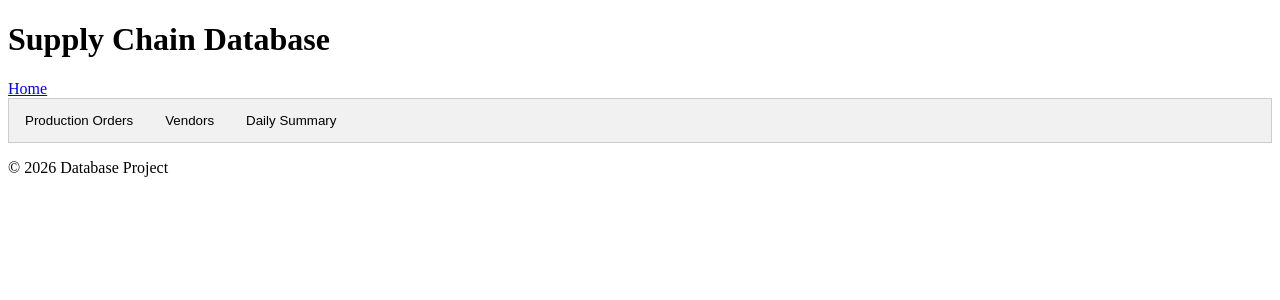
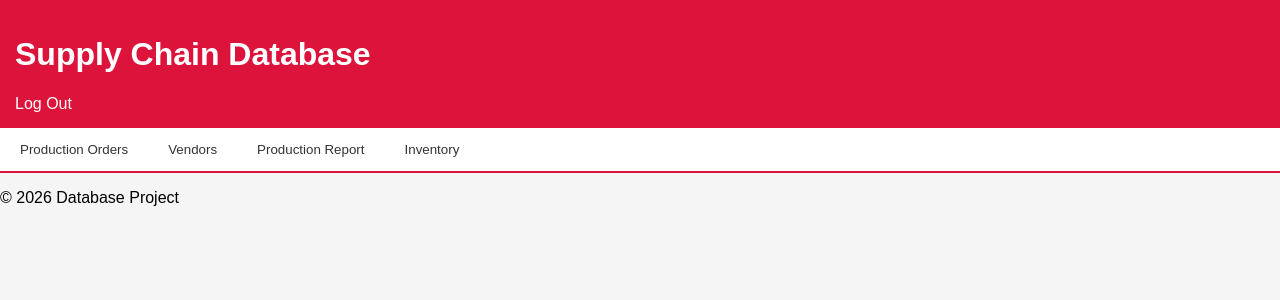
Before and after one commit to Dmoney567/Database_Project, a FastAPI app: page /dashboard in a window 1280 px wide. Shown: the top 300 px of the page. Run offline with FastAPI, Linux system fonts and the light colour scheme; data that the repository does not hold is empty.

Commit message:
Unified UI styling and dashboard added

```diff
--- a/app/main.py
+++ b/app/main.py
@@ -103,9 +103,16 @@ async def register(request: Request):
 
     return RedirectResponse(url="/login", status_code=302)
 
+##default dashboard
 @app.get("/dashboard")
 async def dashboard(request: Request):
+    return templates.TemplateResponse(request=request,name="dashboard.html",context={"request": request})
 
+
+
+##nested routes
+@app.get("/dashboard/vendors")
+async def vendors(request:Request):
     conn = get_db_conn()
     cursor = conn.cursor(dictionary=True)
     try:
@@ -137,9 +144,11 @@ async def dashboard(request: Request):
     return RedirectResponse(url="/",status_code = 303)
 
 
+
+
 #write operation
-@app.post("/divisions/create")
-async def create_division(request: Request):
+@app.post("/production_stage/create")
+async def create_production_stage(request: Request):
     form = await request.form()
     name = form["name"]
 
--- a/static/css/dashboard.css
+++ b/static/css/dashboard.css
@@ -1,34 +1,81 @@
 .tab {
-  overflow: hidden;
-  border: 1px solid #ccc;
-  background-color: #f1f1f1;
+  display: flex;
+  border-bottom: 2px solid #dc143c;
+  background-color: #ffffff;
 }
 
-/* Style the buttons that are used to open the tab content */
-.tab button {
-  background-color: inherit;
-  float: left;
+.logoutLink{
+  text-decoration: none;
+  color:white;
+
+}
+
+.tab button,
+.tab a {
+  background-color: #ffffff;
   border: none;
   outline: none;
   cursor: pointer;
-  padding: 14px 16px;
-  transition: 0.3s;
-}
-
-/* Change background color of buttons on hover */
-.tab button:hover {
-  background-color: #ddd;
+  padding: 14px 20px;
+  transition: 0.25s;
+  font-weight: 500;
+  color: #333;
+  text-decoration: none;
 }
 
 
-.tab button.active {
-  background-color: #ccc;
+.tab button:hover,
+.tab a:hover {
+  background-color: #ffe5ea;
+  color: #dc143c;
+}
+
+.tab button.active,
+.tab a.active {
+  background-color: #dc143c;
+  color: white;
+  font-weight: bold;
 }
 
 
 .tabcontent {
-  display: none;
-  padding: 6px 12px;
-  border: 1px solid #ccc;
+  padding: 16px;
+  border: 1px solid #e0e0e0;
   border-top: none;
+  background-color: #ffffff;
 }
+
+body {
+  background-color: #f5f5f5;
+  font-family: Arial, sans-serif;
+  margin: 0;
+}
+
+
+header {
+  background-color: #dc143c;
+  color: white;
+  padding: 15px;
+}
+
+
+table {
+  width: 100%;
+  border-collapse: collapse;
+  background-color: white;
+}
+
+th {
+  background-color: #dc143c;
+  color: white;
+  padding: 10px;
+}
+
+td {
+  padding: 10px;
+  border-bottom: 1px solid #e0e0e0;
+}
+
+tr:hover {
+  background-color: #fff0f3;
+}
--- a/templates/dashboard.html
+++ b/templates/dashboard.html
@@ -12,7 +12,7 @@
 <header>
     <h1>Supply Chain Database</h1>
     <nav>
-        <a href="/">Home</a>
+        <a href="/" class = logoutLink>Log Out</a>
     </nav>
 </header>
 
@@ -20,32 +20,20 @@
 
     <!-- Tab links -->
     <div class="tab">
-    <button class="tablinks" onclick="openCity(event, 'London')">Production Orders</button>
-    <button class="tablinks" onclick="openCity(event, 'Paris')">Vendors</button>
-    <button class="tablinks" onclick="openCity(event, 'Tokyo')">Daily Summary</button>
+    <button class="tablinks" onclick="showData(event, 'Production_orders')">Production Orders</button>
+    <button class="tablinks" onclick="showData(event, 'Vendors')">Vendors</button>
+    <button class="tablinks" onclick="showData(event, 'Production_report')">Production Report</button>
+     <button class="tablinks" onclick="showData(event, 'Inventory')">Inventory</button>
     </div>
 
-    <!-- Tab content -->
-    <div id="London" class="tabcontent">
-    <h3>Production Orders</h3>
-    <p>London is the capital city of England.</p>
-    </div>
 
-    <div id="Paris" class="tabcontent">
-    <h3>Vendors</h3>
-    <p>Paris is the capital of France.</p>
-    </div>
 
-    <div id="Tokyo" class="tabcontent">
-    <h3>Daily Summary</h3>
-    <p>Tokyo is the capital of Japan.</p>
-    </div>
 
 
 </main>
 
 <script>
-function openCity(evt, cityName) {
+function showData(evt, cityName) {
   var i, tabcontent, tablinks;
   tabcontent = document.getElementsByClassName("tabcontent");
   for (i = 0; i < tabcontent.length; i++) {
```
Also changed, not shown: static/css/login.css (+6 -6 lines), templates/vendor.html (added, +29 -0 lines), templates/inventory.html (added), templates/production_report.html (added).
